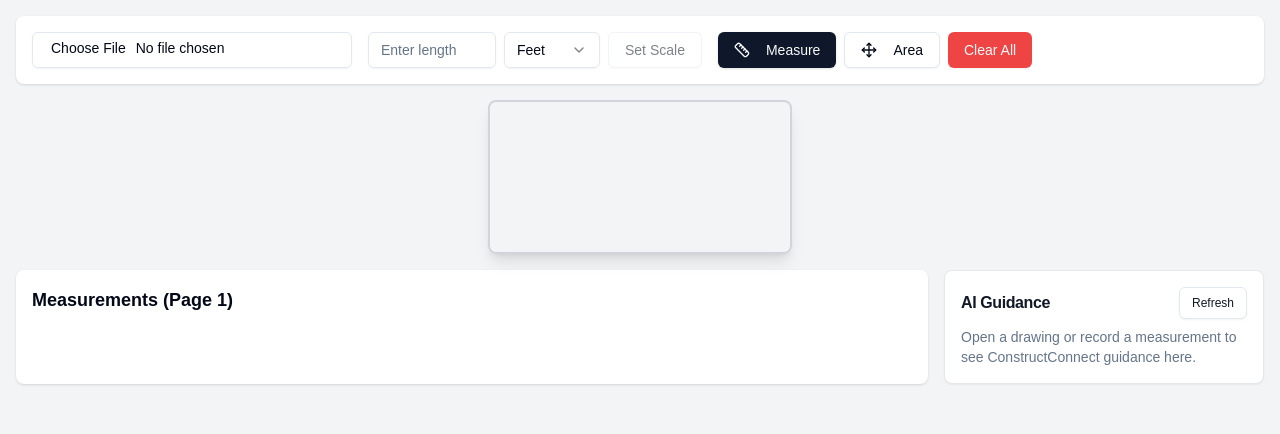
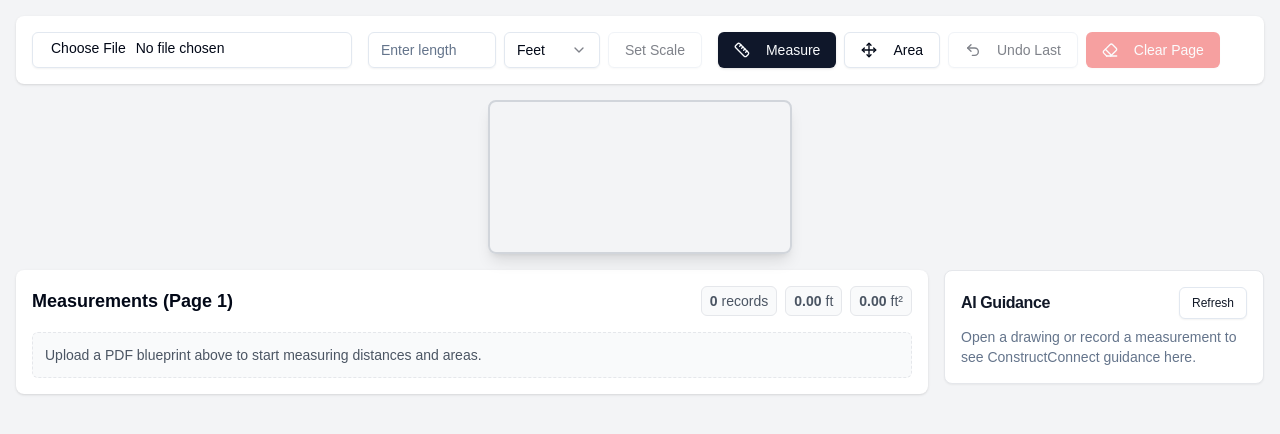
Before and after one commit to Satcomwarrior/Mudd-monkies, a Next.js app: page / in a window 1280 px wide. Shown: the top 434 px of the page. Built offline with nearby package versions, Linux system fonts and the light colour scheme.

Commit message:
Improve measurement workflow usability

```diff
--- a/src/components/PdfViewer.tsx
+++ b/src/components/PdfViewer.tsx
@@ -18,7 +18,7 @@ import {
 } from '@/components/ui/select';
 import { usePdfHandler } from '@/hooks/usePdfHandler';
 import { MeasurementUnit, Point } from '@/types/pdf';
-import { Ruler, Move } from 'lucide-react';
+import { Ruler, Move, Trash2, Undo2, Eraser } from 'lucide-react';
 import { AiGuidancePanel } from '@/components/AiGuidancePanel';
 import type { ConstructGuidanceMessage } from '@/types/guidance';
 
@@ -39,6 +39,7 @@ export function PdfViewer() {
     setIsSettingScale,
     scaleReference,
     setScaleReference,
+    pixelsPerUnit,
     setPixelsPerUnit,
     actualLength,
     setActualLength,
@@ -61,10 +62,38 @@ export function PdfViewer() {
     guidanceHistoryRef.current = guidanceMessages;
   }, [guidanceMessages]);
 
-  const measurementCount = useMemo(
-    () => (measurements[currentPage] || []).length,
+  const pageMeasurements = useMemo(
+    () => measurements[currentPage] || [],
     [measurements, currentPage]
   );
+
+  const measurementCount = pageMeasurements.length;
+
+  const { totalLinear, totalArea } = useMemo(() => {
+    return pageMeasurements.reduce(
+      (totals, measurement) => {
+        if (!Number.isFinite(measurement.value)) {
+          return totals;
+        }
+
+        if (measurement.type === 'linear') {
+          totals.totalLinear += measurement.value;
+        } else if (measurement.type === 'area') {
+          totals.totalArea += measurement.value;
+        }
+
+        return totals;
+      },
+      { totalLinear: 0, totalArea: 0 }
+    );
+  }, [pageMeasurements]);
+
+  const isScaleCalibrated = useMemo(() => Boolean(pixelsPerUnit), [pixelsPerUnit]);
+
+  const isActualLengthValid = useMemo(() => {
+    const parsed = parseFloat(actualLength);
+    return !Number.isNaN(parsed) && parsed > 0;
+  }, [actualLength]);
 
   const requestGuidance = useCallback(
     async (
@@ -147,8 +176,71 @@ export function PdfViewer() {
       setGuidanceMessages([]);
       setGuidanceError(null);
       loadPdf(file);
+      setPixelsPerUnit(null);
+      setScaleReference(null);
+      setIsSettingScale(false);
+      setMeasureStart(null);
+      setAreaPoints([]);
+      setCurrentMeasurement([]);
+      setActualLength('');
     }
   };
+
+  const handleRemoveMeasurement = useCallback(
+    (measurementId: string) => {
+      setMeasurements((prev) => {
+        const currentPageMeasurements = prev[currentPage] || [];
+        const updatedPageMeasurements = currentPageMeasurements.filter(
+          (measurement) => measurement.id !== measurementId
+        );
+
+        if (updatedPageMeasurements.length === currentPageMeasurements.length) {
+          return prev;
+        }
+
+        return {
+          ...prev,
+          [currentPage]: updatedPageMeasurements,
+        };
+      });
+    },
+    [currentPage, setMeasurements]
+  );
+
+  const handleUndoMeasurement = useCallback(() => {
+    setMeasurements((prev) => {
+      const currentPageMeasurements = prev[currentPage] || [];
+      if (currentPageMeasurements.length === 0) {
+        return prev;
+      }
+
+      const updatedPageMeasurements = currentPageMeasurements.slice(0, -1);
+      return {
+        ...prev,
+        [currentPage]: updatedPageMeasurements,
+      };
+    });
+    setMeasureStart(null);
+    setAreaPoints([]);
+    setCurrentMeasurement([]);
+  }, [currentPage, setMeasurements, setMeasureStart, setAreaPoints, setCurrentMeasurement]);
+
+  const handleClearCurrentPage = useCallback(() => {
+    setMeasurements((prev) => {
+      const currentPageMeasurements = prev[currentPage] || [];
+      if (currentPageMeasurements.length === 0) {
+        return prev;
+      }
+
+      return {
+        ...prev,
+        [currentPage]: [],
+      };
+    });
+    setMeasureStart(null);
+    setAreaPoints([]);
+    setCurrentMeasurement([]);
+  }, [currentPage, setMeasurements, setMeasureStart, setAreaPoints, setCurrentMeasurement]);
 
   const handleCanvasClick = (e: MouseEvent<HTMLCanvasElement>) => {
     if (!annotationCanvasRef.current) return;
@@ -186,12 +278,12 @@ export function PdfViewer() {
           value: parseFloat(calculateDistance([measureStart, point]) || '0')
         };
 
-        setMeasurements({
-          ...measurements,
-          [currentPage]: [
-            ...(measurements[currentPage] || []),
-            newMeasurement
-          ]
+        setMeasurements((prev) => {
+          const currentPageMeasurements = prev[currentPage] || [];
+          return {
+            ...prev,
+            [currentPage]: [...currentPageMeasurements, newMeasurement],
+          };
         });
         setMeasureStart(null);
         setCurrentMeasurement([]);
@@ -214,12 +306,12 @@ export function PdfViewer() {
           value: parseFloat(calculateArea(areaPoints) || '0')
         };
 
-        setMeasurements({
-          ...measurements,
-          [currentPage]: [
-            ...(measurements[currentPage] || []),
-            newMeasurement
-          ]
+        setMeasurements((prev) => {
+          const currentPageMeasurements = prev[currentPage] || [];
+          return {
+            ...prev,
+            [currentPage]: [...currentPageMeasurements, newMeasurement],
+          };
         });
         setAreaPoints([]);
         setCurrentMeasurement([]);
@@ -295,14 +387,14 @@ export function PdfViewer() {
           </Select>
           <Button
             onClick={() => setIsSettingScale(true)}
-            disabled={!actualLength}
+            disabled={!isActualLengthValid}
             variant={isSettingScale ? "secondary" : "outline"}
           >
             Set Scale
           </Button>
         </div>
 
-        <div className="flex items-center gap-2">
+        <div className="flex flex-wrap items-center gap-2">
           <Button
             onClick={() => setTool('measure')}
             variant={tool === 'measure' ? "default" : "outline"}
@@ -318,15 +410,20 @@ export function PdfViewer() {
             Area
           </Button>
           <Button
-            onClick={() => {
-              setMeasurements({});
-              setMeasureStart(null);
-              setAreaPoints([]);
-              setCurrentMeasurement([]);
-            }}
+            onClick={handleUndoMeasurement}
+            variant="outline"
+            disabled={pageMeasurements.length === 0}
+          >
+            <Undo2 className="w-4 h-4 mr-2" />
+            Undo Last
+          </Button>
+          <Button
+            onClick={handleClearCurrentPage}
             variant="destructive"
+            disabled={pageMeasurements.length === 0}
           >
-            Clear All
+            <Eraser className="w-4 h-4 mr-2" />
+            Clear Page
           </Button>
         </div>
 
@@ -368,18 +465,61 @@ export function PdfViewer() {
 
       <div className="w-full flex flex-col lg:flex-row gap-4">
         <div className="flex-1 bg-white p-4 rounded-lg shadow">
-          <h3 className="text-lg font-semibold mb-4">Measurements (Page {currentPage})</h3>
+          <div className="flex flex-col gap-2 sm:flex-row sm:items-center sm:justify-between mb-4">
+            <h3 className="text-lg font-semibold">Measurements (Page {currentPage})</h3>
+            <div className="flex flex-wrap gap-2 text-xs sm:text-sm text-gray-600">
+              <div className="flex items-center gap-1 rounded-md border border-gray-200 bg-gray-50 px-2 py-1">
+                <span className="font-semibold">{measurementCount}</span>
+                <span>records</span>
+              </div>
+              <div className="flex items-center gap-1 rounded-md border border-gray-200 bg-gray-50 px-2 py-1">
+                <span className="font-semibold">{totalLinear.toFixed(2)}</span>
+                <span>{measurementUnit}</span>
+              </div>
+              <div className="flex items-center gap-1 rounded-md border border-gray-200 bg-gray-50 px-2 py-1">
+                <span className="font-semibold">{totalArea.toFixed(2)}</span>
+                <span>{measurementUnit}²</span>
+              </div>
+            </div>
+          </div>
+          {!pdf && (
+            <p className="rounded-md border border-dashed border-gray-200 bg-gray-50 p-3 text-sm text-gray-600">
+              Upload a PDF blueprint above to start measuring distances and areas.
+            </p>
+          )}
+          {pdf && !isScaleCalibrated && (
+            <p className="rounded-md border border-amber-200 bg-amber-50 p-3 text-sm text-amber-700 mb-3">
+              Set the scale by entering a known length and selecting two points on the drawing to unlock accurate measurements.
+            </p>
+          )}
+          {pageMeasurements.length === 0 && pdf && (
+            <p className="rounded-md border border-gray-200 bg-gray-50 p-3 text-sm text-gray-600">
+              Select the Measure or Area tool, then click on the drawing to capture your first measurement.
+            </p>
+          )}
           <div className="space-y-2">
-            {(measurements[currentPage] || []).map((m, i) => (
+            {pageMeasurements.map((m, i) => (
               <div
                 key={m.id}
-                className="p-2 border-b border-gray-100 last:border-0 text-sm text-gray-600"
+                className="flex items-center justify-between rounded-md border border-gray-200 bg-gray-50 p-2 text-sm text-gray-700"
               >
-                {m.type === 'linear' ? (
-                  <span>Distance {i + 1}: {m.value} {measurementUnit}</span>
-                ) : (
-                  <span>Area {i + 1}: {m.value} {measurementUnit}²</span>
-                )}
+                <div className="flex flex-col">
+                  <span className="font-semibold">
+                    {m.type === 'linear' ? `Distance ${i + 1}` : `Area ${i + 1}`}
+                  </span>
+                  <span className="text-xs text-gray-500">
+                    {m.value.toFixed(2)} {measurementUnit}
+                    {m.type === 'area' ? '²' : ''}
+                  </span>
+                </div>
+                <Button
+                  variant="ghost"
+                  size="icon"
+                  aria-label={`Remove ${m.type} measurement ${i + 1}`}
+                  onClick={() => handleRemoveMeasurement(m.id)}
+                >
+                  <Trash2 className="w-4 h-4" />
+                </Button>
               </div>
             ))}
           </div>
```
